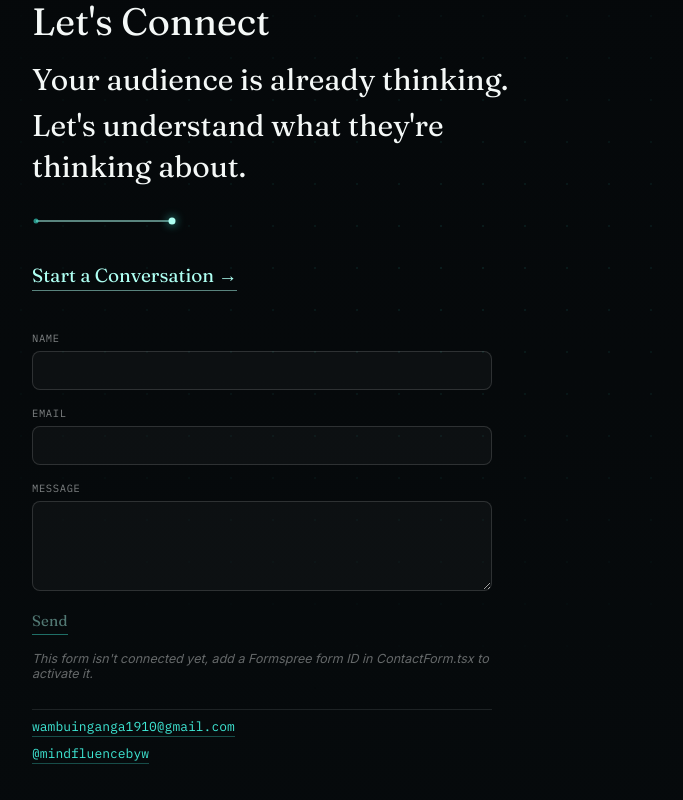
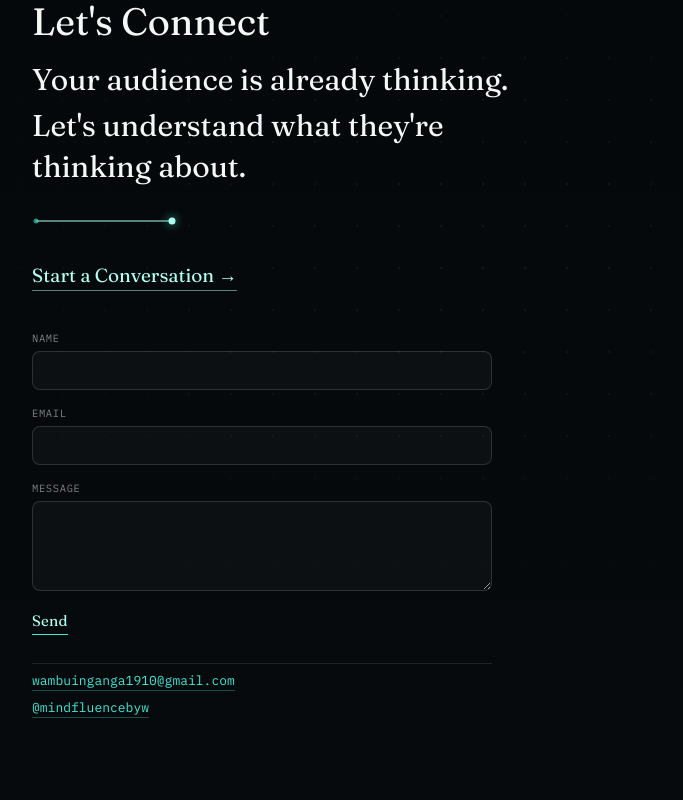
Before and after one commit to hellomindfluencebyw-glitch/mindfluencebyw, a Next.js app: page / in a window 1280 px wide. Shown: the part 7487-8287 px from the top of the page, without its empty margins (168-851 px from the left). Built offline with nearby package versions, Linux system fonts and the light colour scheme.

Commit message:
Add files via upload

```diff
--- a/components/sections/connect/ContactForm.tsx
+++ b/components/sections/connect/ContactForm.tsx
@@ -1,101 +1,64 @@
 "use client";
 
-import { useState } from "react";
+import { useEffect, useRef } from "react";
+import { useForm, ValidationError } from "@formspree/react";
 import { motion, AnimatePresence } from "framer-motion";
 import { triggerPathBurst } from "@/components/PathBurst";
 
-// Paste your Formspree form ID here once you've created one for free at
-// https://formspree.io (New Form -> copy the ID from the endpoint URL).
-// The form below activates automatically the moment this isn't empty.
-const FORMSPREE_ID = "";
+const FORMSPREE_ID = "xvkprlpd";
 
-type Status = "idle" | "sending" | "sent" | "error";
+type FormFields = {
+  name: string;
+  email: string;
+  message: string;
+};
 
 export default function ContactForm() {
-  const [values, setValues] = useState({ name: "", email: "", message: "" });
-  const [status, setStatus] = useState<Status>("idle");
-  const connected = FORMSPREE_ID.length > 0;
+  const [state, handleSubmit] = useForm<FormFields>(FORMSPREE_ID);
+  const hasBurst = useRef(false);
 
-  async function handleSubmit(e: React.FormEvent<HTMLFormElement>) {
-    e.preventDefault();
-    if (!connected || status === "sending") return;
+  useEffect(() => {
+    if (state.succeeded && !hasBurst.current) {
+      hasBurst.current = true;
+      triggerPathBurst(0.5, 0.5);
+    }
+    if (!state.succeeded) {
+      hasBurst.current = false;
+    }
+  }, [state.succeeded]);
 
-    setStatus("sending");
-    try {
-      const res = await fetch(`https://formspree.io/f/${FORMSPREE_ID}`, {
-        method: "POST",
-        headers: { Accept: "application/json", "Content-Type": "application/json" },
-        body: JSON.stringify(values),
-      });
-
-      if (res.ok) {
-        setStatus("sent");
-        setValues({ name: "", email: "", message: "" });
-        triggerPathBurst(0.5, 0.5);
-      } else {
-        setStatus("error");
-      }
-    } catch {
-      setStatus("error");
-    }
-  }
+  const hasGeneralError = !state.submitting && !state.succeeded && !!state.errors;
 
   return (
     <form className="connect-form" onSubmit={handleSubmit}>
       <div className="connect-field">
         <label htmlFor="name">Name</label>
-        <input
-          id="name"
-          required
-          value={values.name}
-          onChange={(e) => setValues((v) => ({ ...v, name: e.target.value }))}
-        />
+        <input id="name" name="name" required disabled={state.submitting} />
+        <ValidationError prefix="Name" field="name" errors={state.errors} className="connect-field-error" />
       </div>
 
       <div className="connect-field">
         <label htmlFor="email">Email</label>
-        <input
-          id="email"
-          type="email"
-          required
-          value={values.email}
-          onChange={(e) => setValues((v) => ({ ...v, email: e.target.value }))}
-        />
+        <input id="email" name="email" type="email" required disabled={state.submitting} />
+        <ValidationError prefix="Email" field="email" errors={state.errors} className="connect-field-error" />
       </div>
 
       <div className="connect-field">
         <label htmlFor="message">Message</label>
-        <textarea
-          id="message"
-          rows={4}
-          required
-          value={values.message}
-          onChange={(e) => setValues((v) => ({ ...v, message: e.target.value }))}
-        />
+        <textarea id="message" name="message" rows={4} required disabled={state.submitting} />
+        <ValidationError prefix="Message" field="message" errors={state.errors} className="connect-field-error" />
       </div>
 
       <button
         type="submit"
         className="connect-submit"
-        disabled={!connected || status === "sending" || status === "sent"}
+        disabled={state.submitting || state.succeeded}
       >
-        {status === "sending" ? "Sending…" : status === "sent" ? "Sent" : "Send"}
+        {state.submitting ? "Sending…" : state.succeeded ? "Sent" : "Send"}
       </button>
 
       <AnimatePresence mode="wait">
-        {!connected && (
-          <motion.p
-            key="disconnected"
-            className="connect-note"
-            initial={{ opacity: 0 }}
-            animate={{ opacity: 1 }}
-            exit={{ opacity: 0 }}
-          >
-            This form isn't connected yet, add a Formspree form ID in ContactForm.tsx to
-            activate it.
-          </motion.p>
-        )}
-        {status === "sent" && (
+        {state.succeeded && (
           <motion.p
             key="sent"
             className="connect-note connect-note--sent"
@@ -106,7 +69,7 @@ export default function ContactForm() {
             Message sent. I'll be in touch soon.
           </motion.p>
         )}
-        {status === "error" && (
+        {hasGeneralError && (
           <motion.p
             key="error"
             className="connect-note connect-note--error"
```
